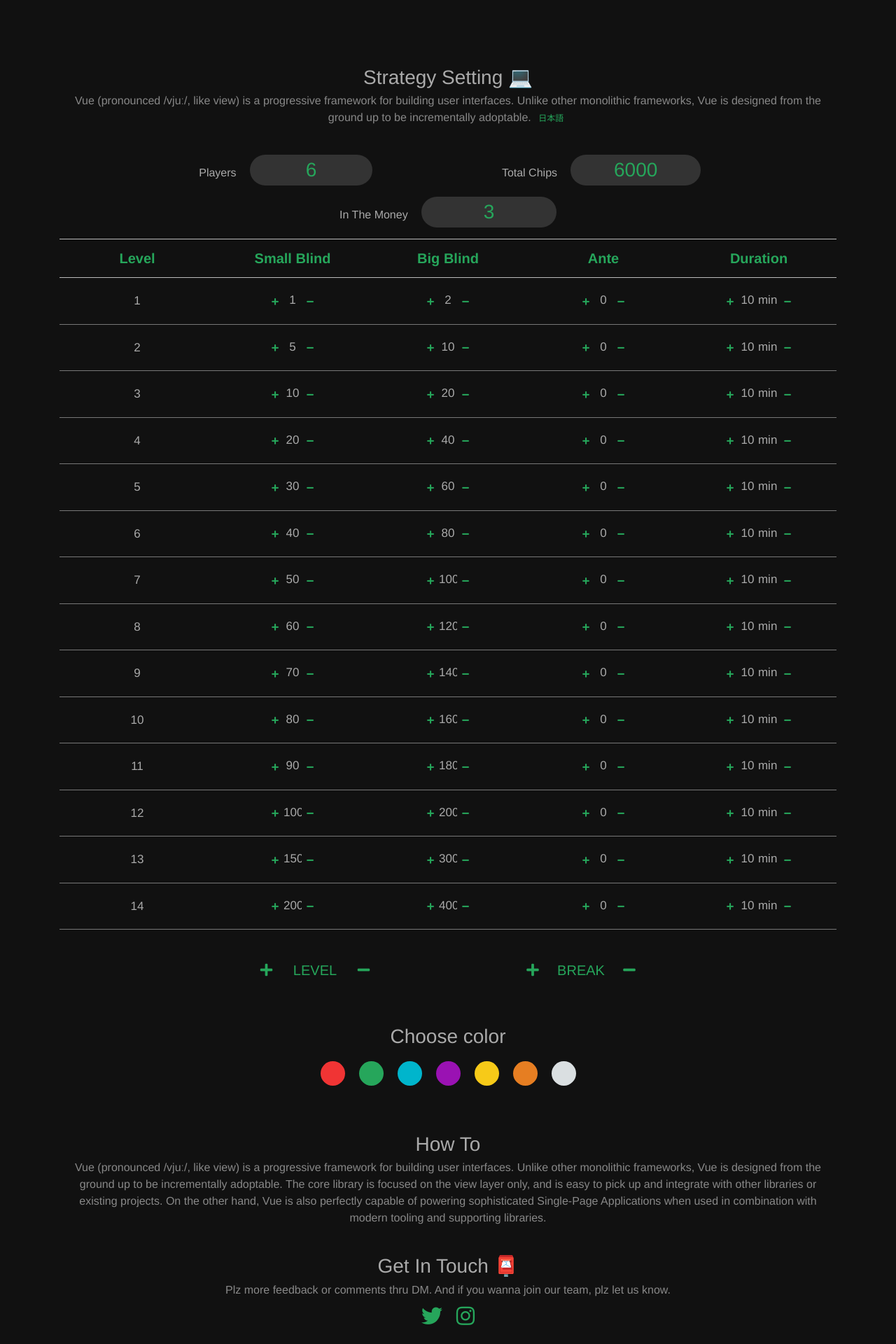
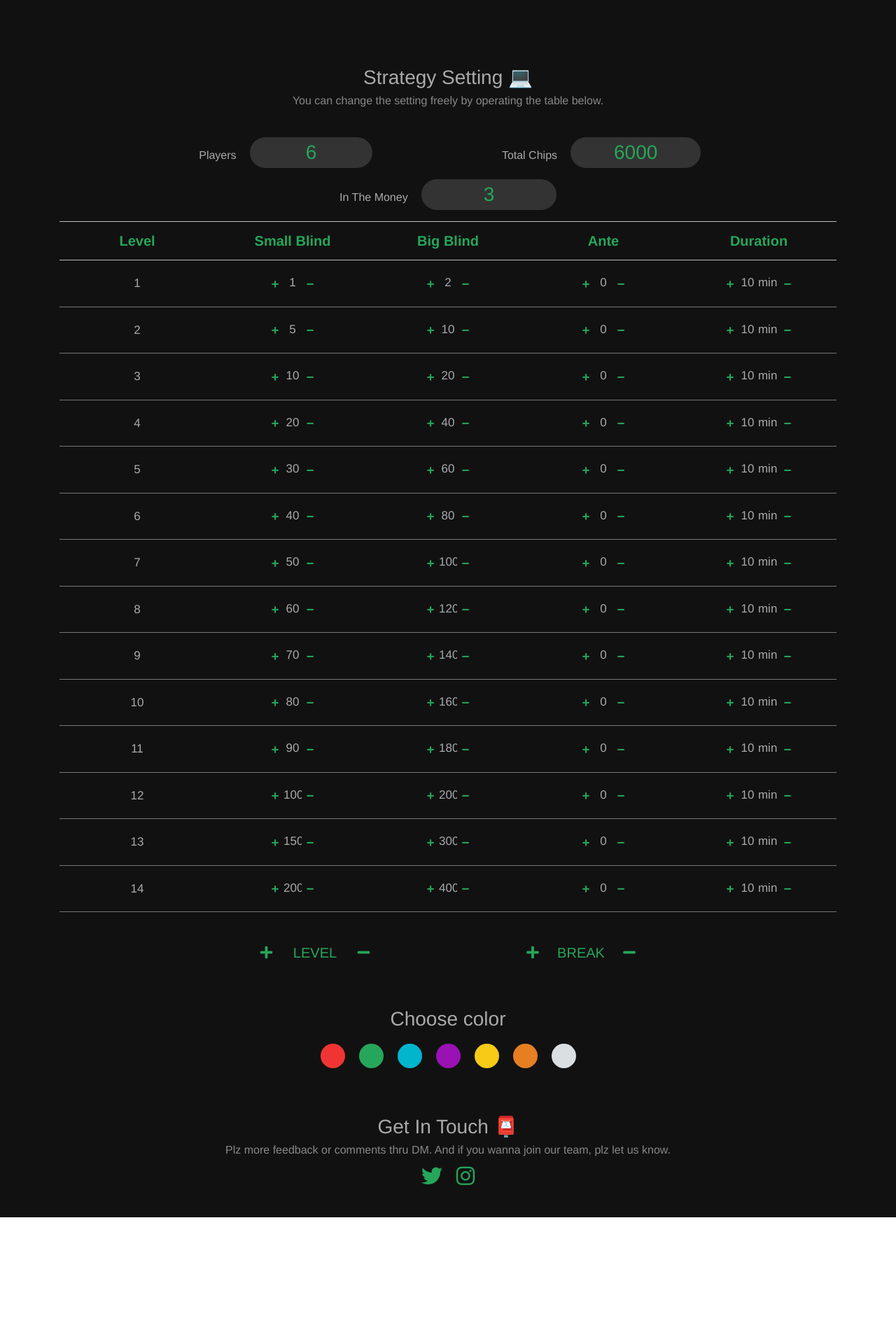
Before and after one commit to okuxxbos20/sick-poker-timer, a Vue app: page / in a window 1280 px wide. Shown: the part 680-2600 px from the top of the page at 70% size. After the commit the page ends 2419 px from the top, so only its background shows below. Built offline with nearby package versions, Linux system fonts and the light colour scheme; a web font is replaced by a local one.

Commit message:
simplyfy setting message

```diff
--- a/src/components/Setting.vue
+++ b/src/components/Setting.vue
@@ -3,12 +3,13 @@
 
     <div class="part setting">
       <h3 class="h" v-if="this.lang">Strategy Setting 💻</h3>
-      <h3 class="h ja" v-if="!this.lang">設定 💻</h3>
-      <p class="p" v-if="this.lang">Vue (pronounced /vjuː/, like view) is a progressive framework for building user interfaces. Unlike other monolithic frameworks, Vue is designed from the ground up to be incrementally adoptable.
-      <button type="button" class="langchange" v-if="this.lang" @click="langSwitch()">日本語</button>
+      <!-- <h3 class="h ja" v-if="!this.lang">設定 💻</h3> -->
+      <p class="p" v-if="this.lang">You can change the setting freely by operating the table below.
+      </p>
+      <!-- <button type="button" class="langchange" v-if="this.lang" @click="langSwitch()">日本語</button>
       <p class="p ja" v-if="!this.lang">ハンドラ関数は状態を第1引数として取得し、状態の変更を行います。また、仮引数を追加することもできます。下記で仮引数を追加してみます。状態（state）の更新をしてみましょう。まず、覚えておく必要があるのは、ミューテーションは直接呼び出せないということです。つまり、のように使うことはできません。
       <button type="button" class="langchange" v-if="!this.lang" @click="langSwitch()">English</button>
-      </p>
+      </p> -->
 
       <!-- controller -->
       <div class="st-initial row justify-content-center">
@@ -39,13 +40,13 @@
 
     <Color/>
 
-    <div class="part howto">
+    <!-- <div class="part howto">
       <h3 class="h" v-if="this.lang">How To</h3>
       <h3 class="h ja" v-if="!this.lang">使い方</h3>
       <p class="p" v-if="this.lang">Vue (pronounced /vjuː/, like view) is a progressive framework for building user interfaces. Unlike other monolithic frameworks, Vue is designed from the ground up to be incrementally adoptable. The core library is focused on the view layer only, and is easy to pick up and integrate with other libraries or existing projects. On the other hand, Vue is also perfectly capable of powering sophisticated Single-Page Applications when used in combination with modern tooling and supporting libraries.</p>
-      <p class="p ja" v-if="!this.lang">ハンドラ関数は状態を第1引数として取得し、状態の変更を行います。また、仮引数を追加することもできます。下記で仮引数を追加してみます。状態（state）の更新をしてみましょう。まず、覚えておく必要があるのは、ミューテーションは直接呼び出せないということです。つまり、のように使うことはできません。
+      <p class="p ja" v-if="!this.lang">以下のテーブルでトーナメントの進行を設定できます。レベルの追加はテーブル下のボタンで追加できます。また、色
       </p>
-    </div>
+    </div> -->
 
     <div class="part getintouch">
       <h3 class="h" v-if="this.lang">Get In Touch 📮</h3>
```
